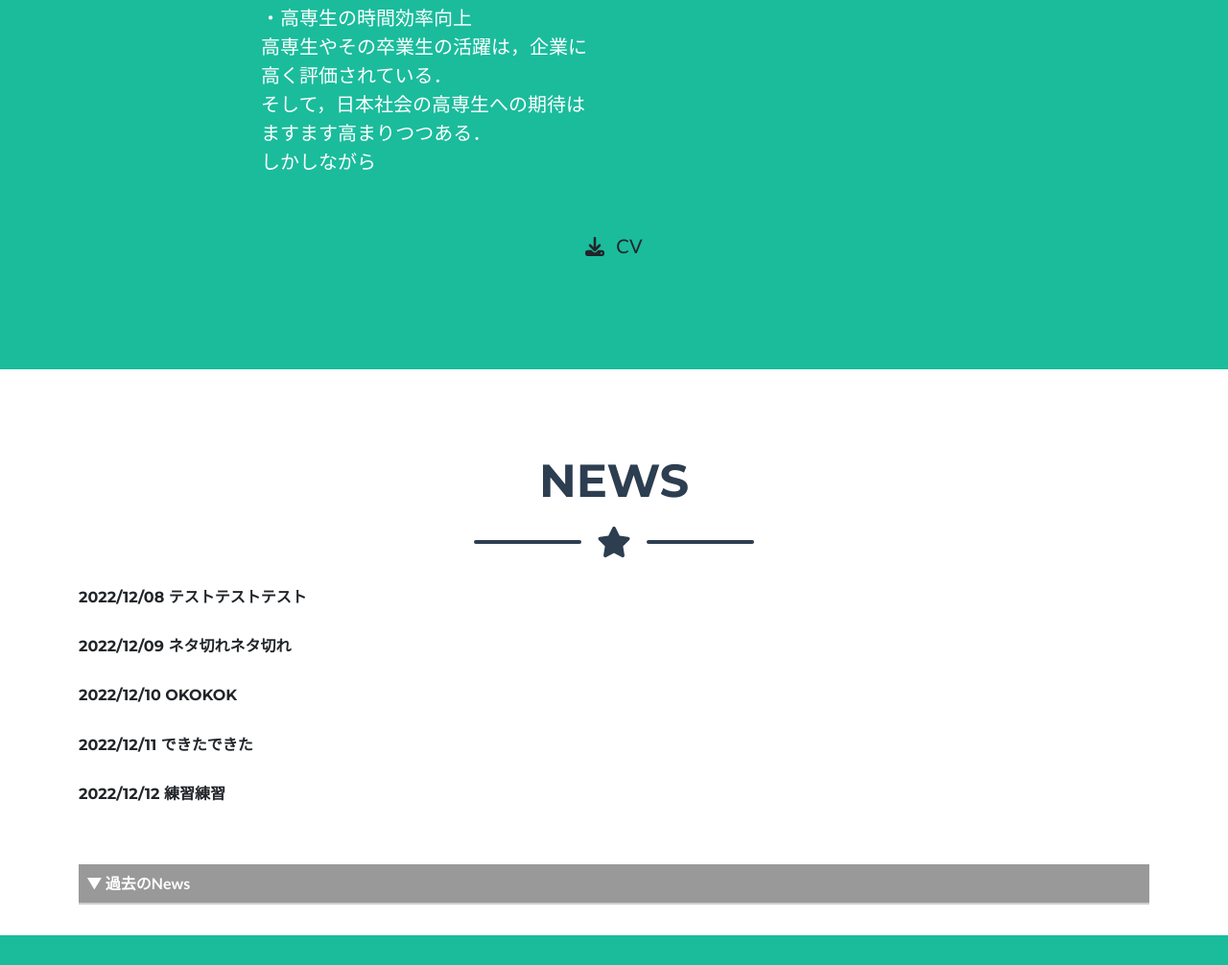
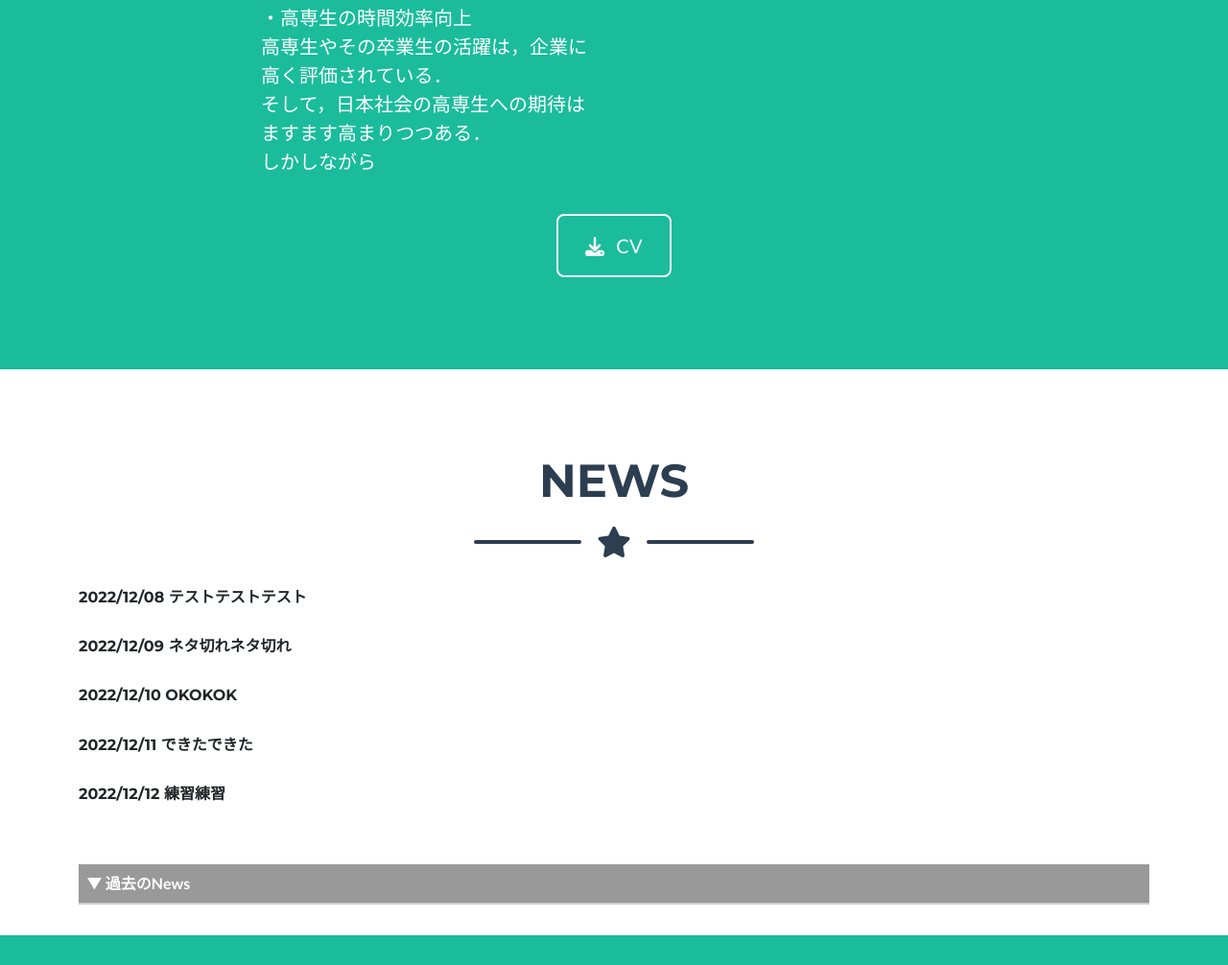
Before and after one commit to YusukeEndoPlasma/Portfolio_Yusuke_Endo, a plain HTML site: page index.html in a window 1280 px wide. Shown: the part 1315-2321 px from the top of the page at 96% size. Drawn offline with nearby package versions, Linux system fonts and the light colour scheme.

Commit message:
Update index.html

```diff
--- a/index.html
+++ b/index.html
@@ -123,8 +123,8 @@
                 </div>
                 <!-- Purpose Section Button-->
                 <div class="text-center mt-4">
-                    <!--<a class="btn btn-xl btn-outline-light" href="assets/CV.pdf">-->
-                    <a class="btn btn-xl" href="assets/CV.pdf">
+                    <!--<a class="btn btn-xl" href="assets/CV.pdf">-->
+                    <a class="btn btn-xl btn-outline-light" href="assets/CV.pdf">
                         <!--<i class="fas fa-download me-2"></i>-->
                         <i class="fas fa-download me-2"></i>
                         CV
```
